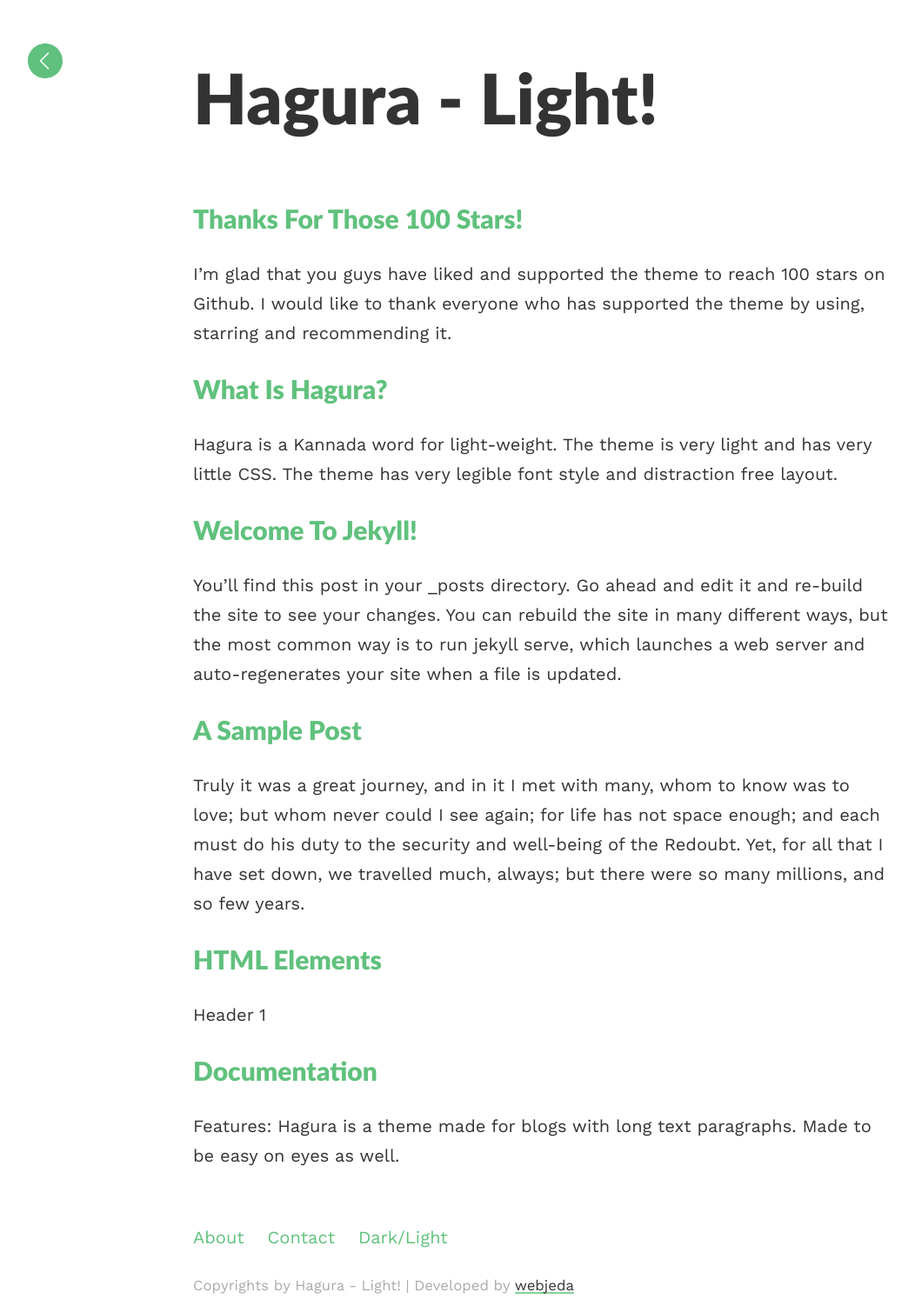
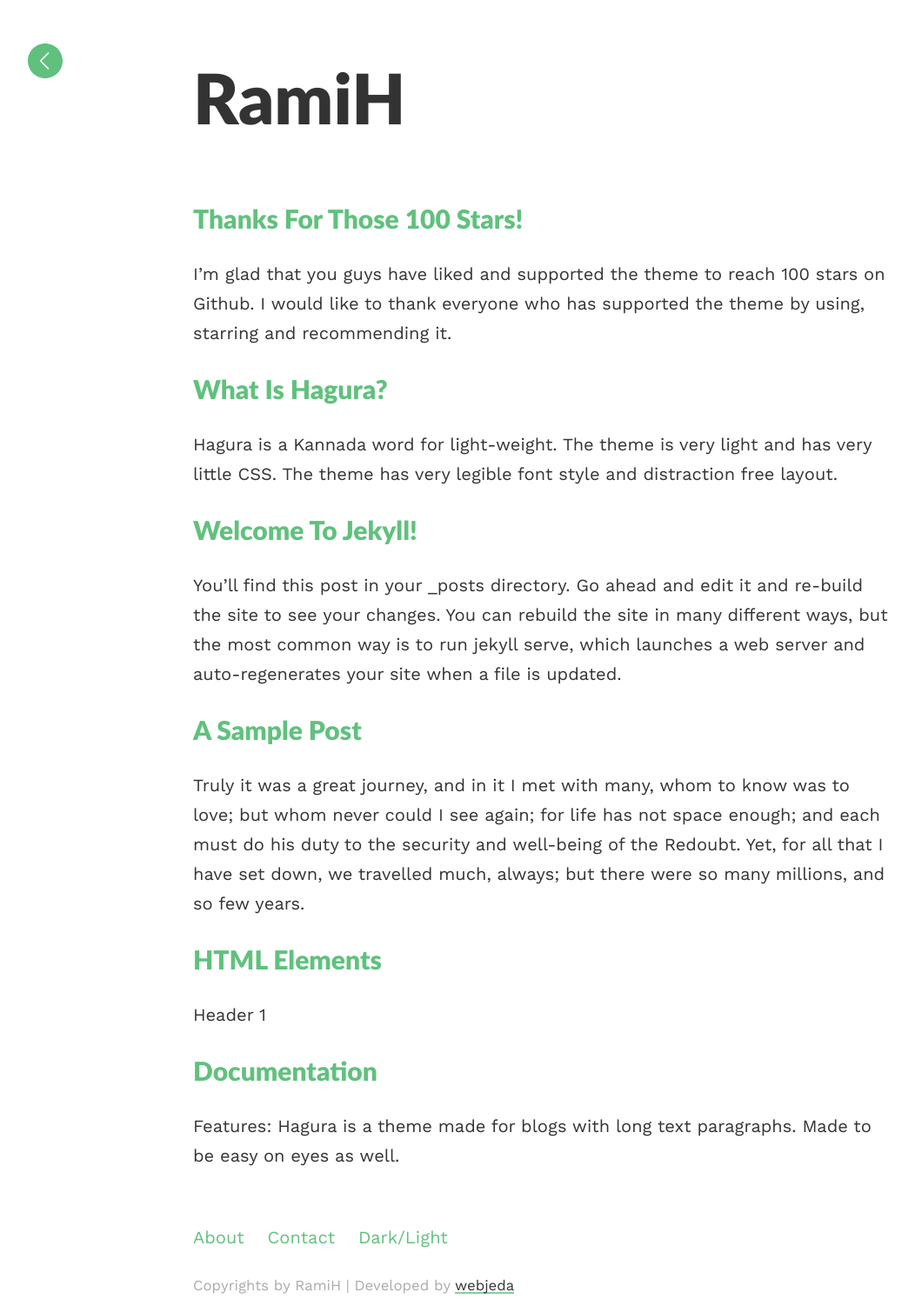
Before and after one commit to no-use-rami/ramihan.github.io, a Jekyll site: the page built from index.html, in a window 1280 px wide. Shown: the whole page at 87% size, without its empty margins (18-1070 px from the left). Built offline with Jekyll 4.4.1, drawn with Linux system fonts in a browser that asks for light colours.

Commit message:
Update _config.yml

```diff
--- a/_config.yml
+++ b/_config.yml
@@ -1,8 +1,8 @@
 ### your site title here
 
-title: Hagura - Light!
-baseurl: /hagura # name of the repository
-email: your@email.com
+title: RamiH
+baseurl: /ramihan.github.io # name of the repository
+#email:
 
 
 
@@ -12,7 +12,7 @@
 
 
 # Tracker
-analytics: UA-83979019-1
+#analytics: UA-83979019-1
 
 # Comments
 disqus-shortname: webjeda-demo
```
